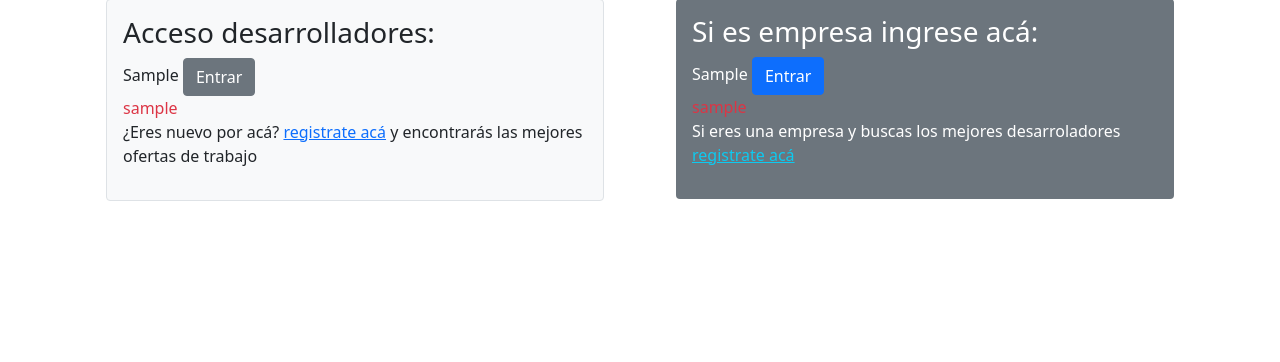
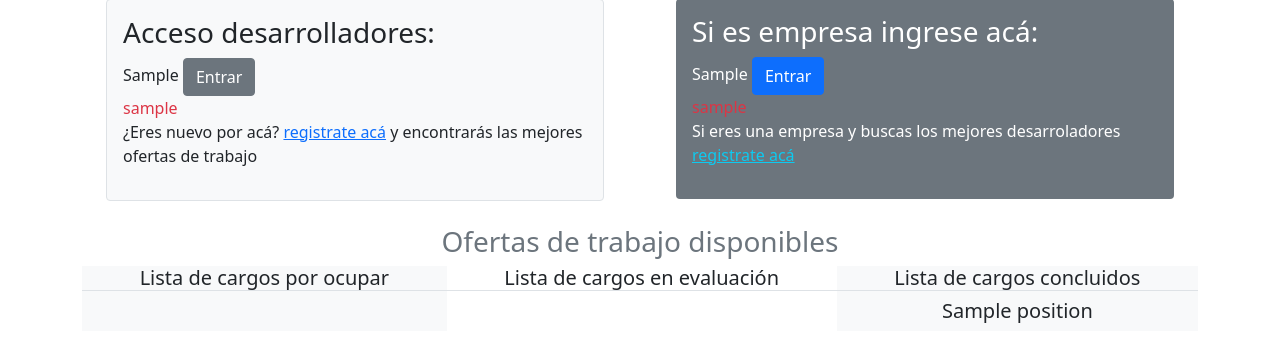
Before and after one commit to cristianrdev/jobshub, a Django app: template apps/login_app/templates/login_page.html in a window 1280 px wide. Shown: the part 153-515 px from the top of the page. Run offline with Django 3.2, Linux system fonts and the light colour scheme; the template is opened without the code that fills it: most values are stand-ins (such as "Sample title", 1, 10 or a date in 2020).

Commit message:
added positions list in login page

```diff
--- a/apps/login_app/templates/login_page.html
+++ b/apps/login_app/templates/login_page.html
@@ -43,6 +43,42 @@
             </div>
         </div>
 
+        <h3 class="text-center text-muted">Ofertas de trabajo disponibles</h3>
+        <!-- Lista de cargos isponibles -->
+        <div class="row">
+            <div class="d-flex justify-content-between">
+                <div class="text-center flex-fill bg-light ">
+                    <h5 class="border-bottom">Lista de cargos por ocupar</h5>
+
+                    {% for position in all_positions %}
+                    {%if position.state_position == "En contratacion" %}
+                    <h5 class="text-primary">{{position.position_title}}</h5>
+                    {% endif %}
+                    {% endfor%}
+                </div>
+                <div class="text-center flex-fill ">
+                    <h5 class="border-bottom">Lista de cargos en evaluación</h5>
+
+                    {% for position in all_positions %}
+                    {%if position.state_position == "En evaluacion" %}
+                    <h5 class="text-info">{{position.position_title}}</h5>
+                    {% endif %}
+                    {% endfor%}
+
+                </div>
+                <div class="text-center flex-fill bg-light">
+                    <h5 class="border-bottom">Lista de cargos concluidos</h5>
+
+                    {% for position in all_positions %}
+                    {%if position.state_position == "Terminada" %}
+                    <h5 class="text-dark">{{position.position_title}}</h5>
+                    {% endif %}
+                    {% endfor%}
+                </div>
+            </div>
+        </div>
+        <!-- FIN Lista de cargos disponibles -->
+
 
     </div>
 
--- a/apps/login_app/views.py
+++ b/apps/login_app/views.py
@@ -4,6 +4,7 @@ from .models import Organization, Developer
 #importar los forms
 from .forms.register import DeveloperForm , OrganizationForm
 from .forms.login import LoginOrganizationForm, LoginDeveloperForm
+from apps.jobshuborg_app.models import Position
 
 # Create your views here.
 def index(request):
@@ -12,11 +13,15 @@ def index(request):
         # si no existe la sesión se muestra los forms de login
         if 'id' not in  request.session :
             #presentar LoginForm de empresa y desarrollador
+            all_positions = Position.objects.all()
             logindeveloper = LoginDeveloperForm()
             loginorganization = LoginOrganizationForm()
+            for pos in all_positions:
+                print(pos.position_title)
             context = {
                 'logindeveloper' : logindeveloper,
                 'loginorganization' : loginorganization,
+                'all_positions' : all_positions,
             }
             return render(request, 'login_page.html', context)
 
```
Also changed, not shown: apps/jobshuborg_app/templates/organization_dashboard.html (+29 -8 lines).
